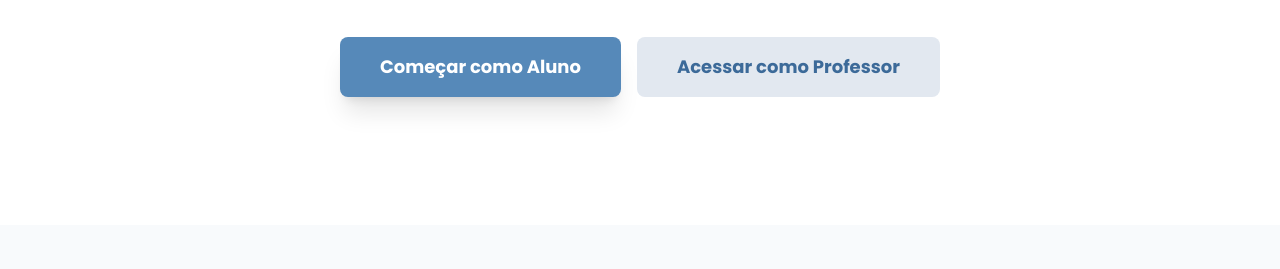
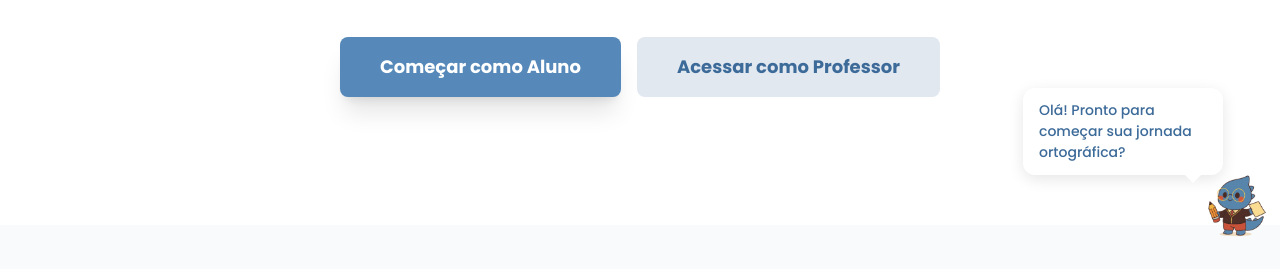
Before and after one commit to Igormartins234/ortofix_mvp, a plain HTML site: page index.html in a window 1280 px wide. Shown: the part 531-800 px from the top of the page. Drawn offline with nearby package versions, Linux system fonts and the light colour scheme.

Commit message:
mascote interação

```diff
--- a/index.html
+++ b/index.html
@@ -19,6 +19,61 @@
             -webkit-background-clip: text;
             color: transparent;
             background-image: linear-gradient(to right, #3c6a99, #5689b9);
+        }
+         /* --- ESTILOS DO MASCOTE FLUTUANTE --- */
+        #mascote-assistente {
+            position: fixed;
+            bottom: 10px;
+            right: 10px;
+            z-index: 100;
+            transition: transform 0.5s ease-in-out, opacity 0.5s ease-in-out;
+            transform: translateY(200%);
+            opacity: 0;
+        }
+        #mascote-assistente.visible {
+            transform: translateY(0);
+            opacity: 1;
+        }
+        #mascote-assistente .mascote-img {
+            height: 100px;
+            width: auto;
+            animation: bobbing 3s ease-in-out infinite;
+        }
+        #chat-bubble {
+            position: absolute;
+            bottom: 84px;
+            right: 47px;
+            background-color: white;
+            padding: 12px 16px;
+            border-radius: 12px;
+            width: 200px;
+            box-shadow: 0 4px 15px rgba(0,0,0,0.1);
+            font-size: 14px;
+            font-weight: 500;
+            color: #3c6a99;
+            opacity: 0;
+            transform: scale(0.8);
+            transition: opacity 0.3s ease, transform 0.3s ease;
+        }
+        #chat-bubble.show {
+            opacity: 1;
+            transform: scale(1);
+        }
+        /* "Calda" do balão de diálogo */
+        #chat-bubble::after {
+            content: '';
+            position: absolute;
+            bottom: -8px;
+            right: 20px;
+            width: 0;
+            height: 0;
+            border-left: 10px solid transparent;
+            border-right: 10px solid transparent;
+            border-top: 10px solid white;
+        }
+        @keyframes bobbing {
+            0%, 100% { transform: translateY(0); }
+            50% { transform: translateY(-8px); }
         }
     </style>
 </head>
@@ -101,7 +156,11 @@
             <p class="text-sm mt-8 text-blue-200">© 2025 OrtoFix.</p>
         </div>
     </footer>
-
+     <!-- 🔹 Mascote Flutuante -->
+    <div id="mascote-assistente">
+        <div id="chat-bubble">Olá! Pronto para começar sua jornada ortográfica?</div>
+        <img src="./static/img/ortofix.png" alt="Assistente OrtoFix" class="mascote-img">
+    </div>
 
     <script src="https://unpkg.com/aos@next/dist/aos.js"></script>
 
@@ -111,6 +170,47 @@
         duration: 800,
         once: true,
       });
+
+       // --- SCRIPT DO MASCOTE FLUTUANTE ---
+    const mascoteAssistente = document.getElementById('mascote-assistente');
+    const chatBubble = document.getElementById('chat-bubble');
+    const featuresSection = document.getElementById('features');
+
+    const mensagens = {
+        default: "Olá! Pronto para começar sua jornada ortográfica?",
+        features: "Veja como posso te ajudar a aprender de forma divertida!"
+    };
+
+    // Função para mudar o texto do balão
+    const changeBubbleText = (text) => {
+        chatBubble.classList.remove('show');
+        setTimeout(() => {
+            chatBubble.textContent = text;
+            chatBubble.classList.add('show');
+        }, 300);
+    };
+
+    // Mostra o mascote após um tempo
+    setTimeout(() => {
+        mascoteAssistente.classList.add('visible');
+        changeBubbleText(mensagens.default);
+    }, 2000); // Aparece após 2 segundos
+
+    // Intersection Observer para detectar quando a seção de features está visível
+    const observer = new IntersectionObserver((entries) => {
+        entries.forEach(entry => {
+            if (entry.isIntersecting) {
+                changeBubbleText(mensagens.features);
+            } else {
+                // Se saiu da visão, volta para o texto padrão
+                if (window.scrollY < featuresSection.offsetTop) {
+                   changeBubbleText(mensagens.default);
+                }
+            }
+        });
+    }, { threshold: 0.5 }); // Ativa quando 50% da seção está visível
+
+    observer.observe(featuresSection);
     </script>
 
 </body>
```
